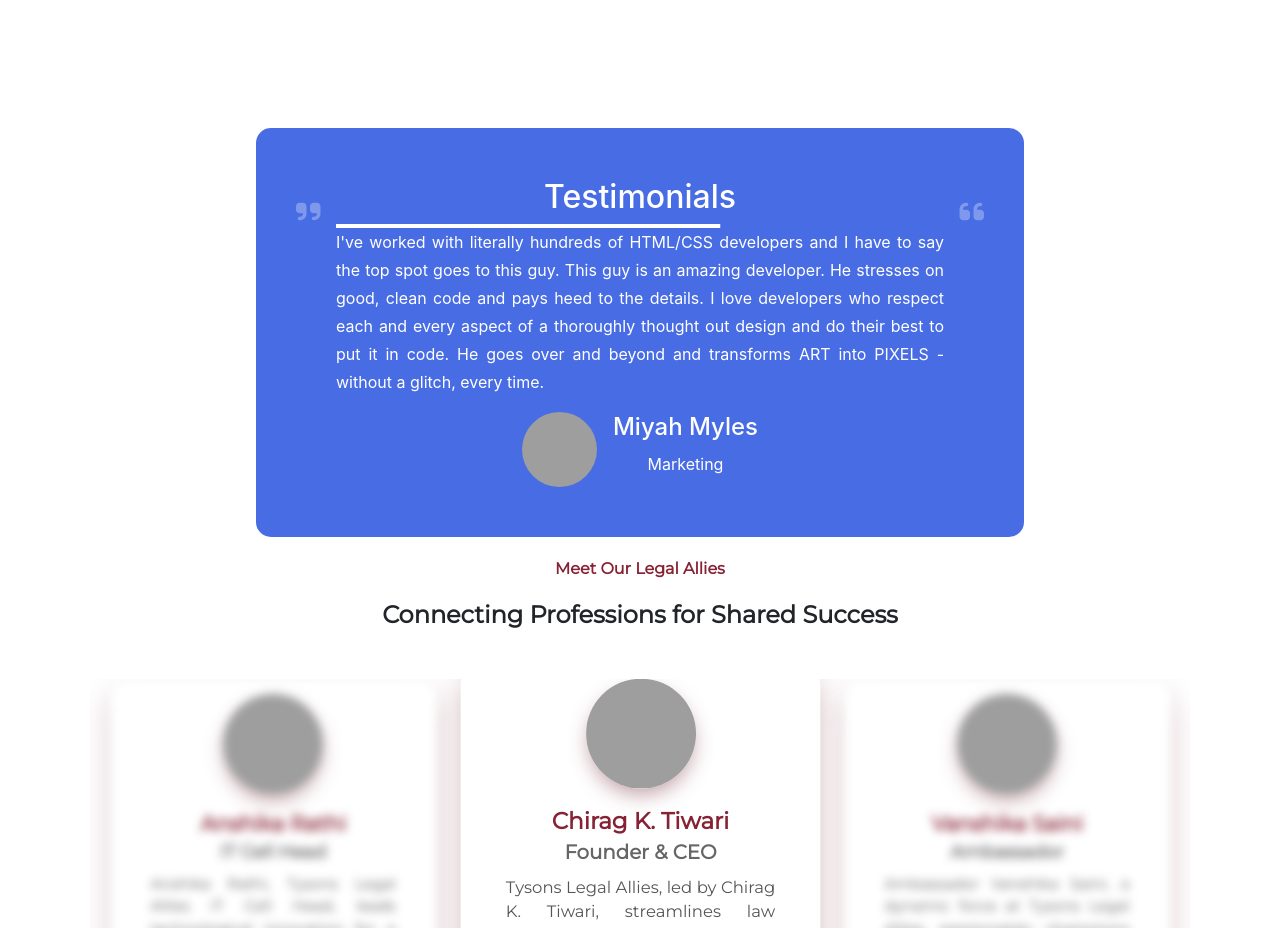
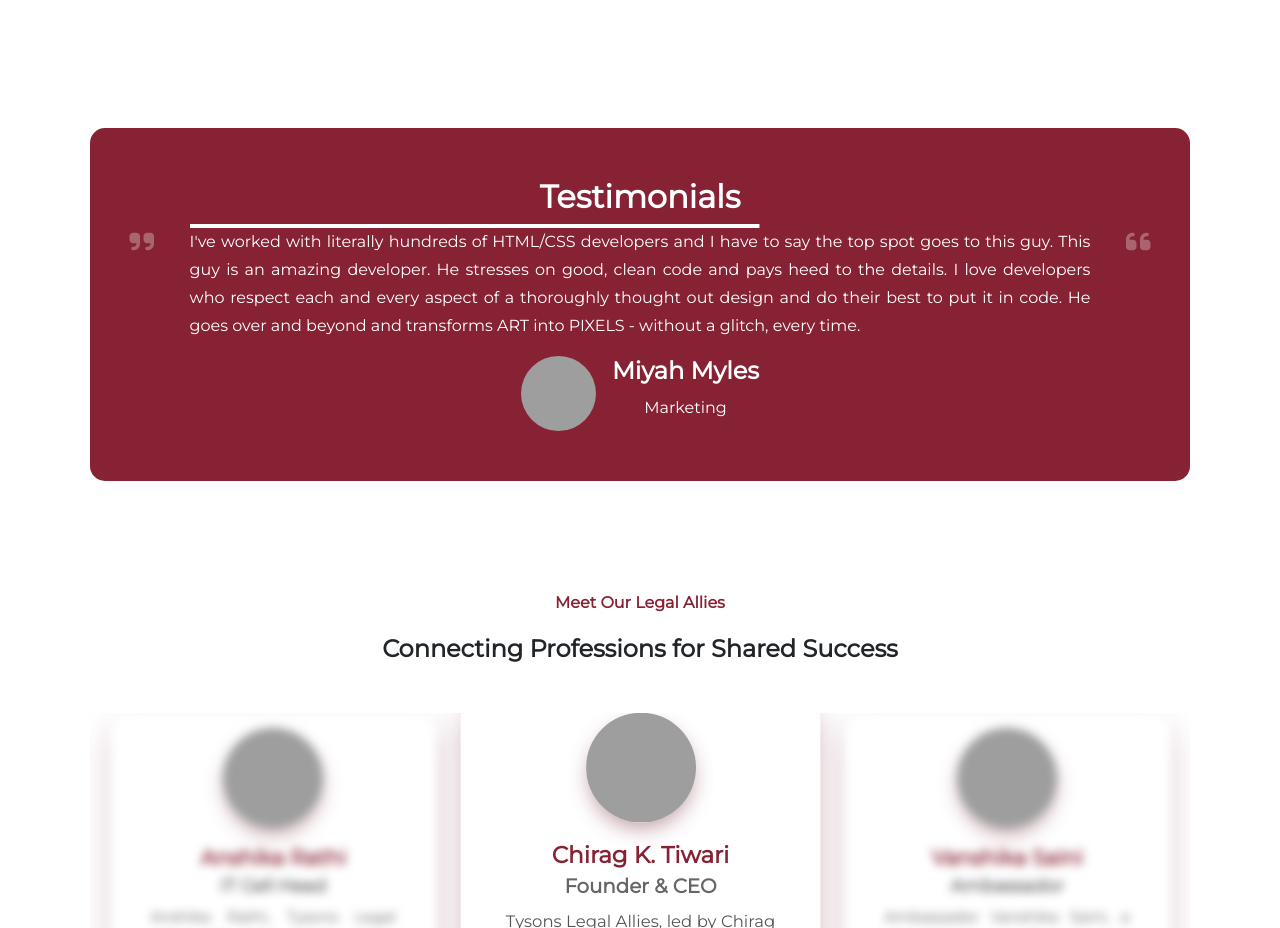
Before and after one commit to anshikarathi66/Tysons, a React (Create React App) app: page / in a window 1280 px wide. Shown: the part 2320-3248 px from the top of the page. Built offline with nearby package versions, Linux system fonts and the light colour scheme; grey boxes are pictures that could not be loaded.

Commit message:
Update testimony.css

```diff
--- a/src/component/CSS/testimony.css
+++ b/src/component/CSS/testimony.css
@@ -1,27 +1,8 @@
-@import url("https://fonts.googleapis.com/css?family=Montserrat");
 @import url("https://fonts.googleapis.com/css?family=Montserrat");
 
-/* * {
-  margin: 0;
-  padding: 0;
-  box-sizing: border-box;
-}
-
-body {
-  align-items: center;
-  background-color: #f4f4f4;
-  display: flex;
-  flex-direction: column;
+.testimonial-container {
   font-family: "Montserrat", sans-serif;
-  height: 100vh;
-  justify-content: center;
-  margin: 0;
-  overflow: hidden;
-  padding: 10px;
-} */
-
-.testimonial-container {
-  background-color: #476ce4;
+  background: #862233;
   border-radius: 15px;
   color: #fff;
   margin: 20px auto;
@@ -30,6 +11,13 @@ body {
   position: relative;
 }
 
+.testimony-h2{
+  font-weight: 900;
+}
+
+.testimony-h4{
+  font-weight: 650;
+}
 .fa-quote {
   color: rgba(255, 255, 255, 0.3);
   font-size: 28px;
@@ -99,3 +87,18 @@ body {
     display: none;
   }
 }
+
+@media (min-width: 769px) {
+
+  .testimonial-container {
+    max-width: 100%;
+    padding: 50px 100px;
+  }
+  .testimony-main-div{
+    padding: 0 7% 7%;
+  }
+
+  .fa-quote {
+    top: 100px;
+  }
+}
```
